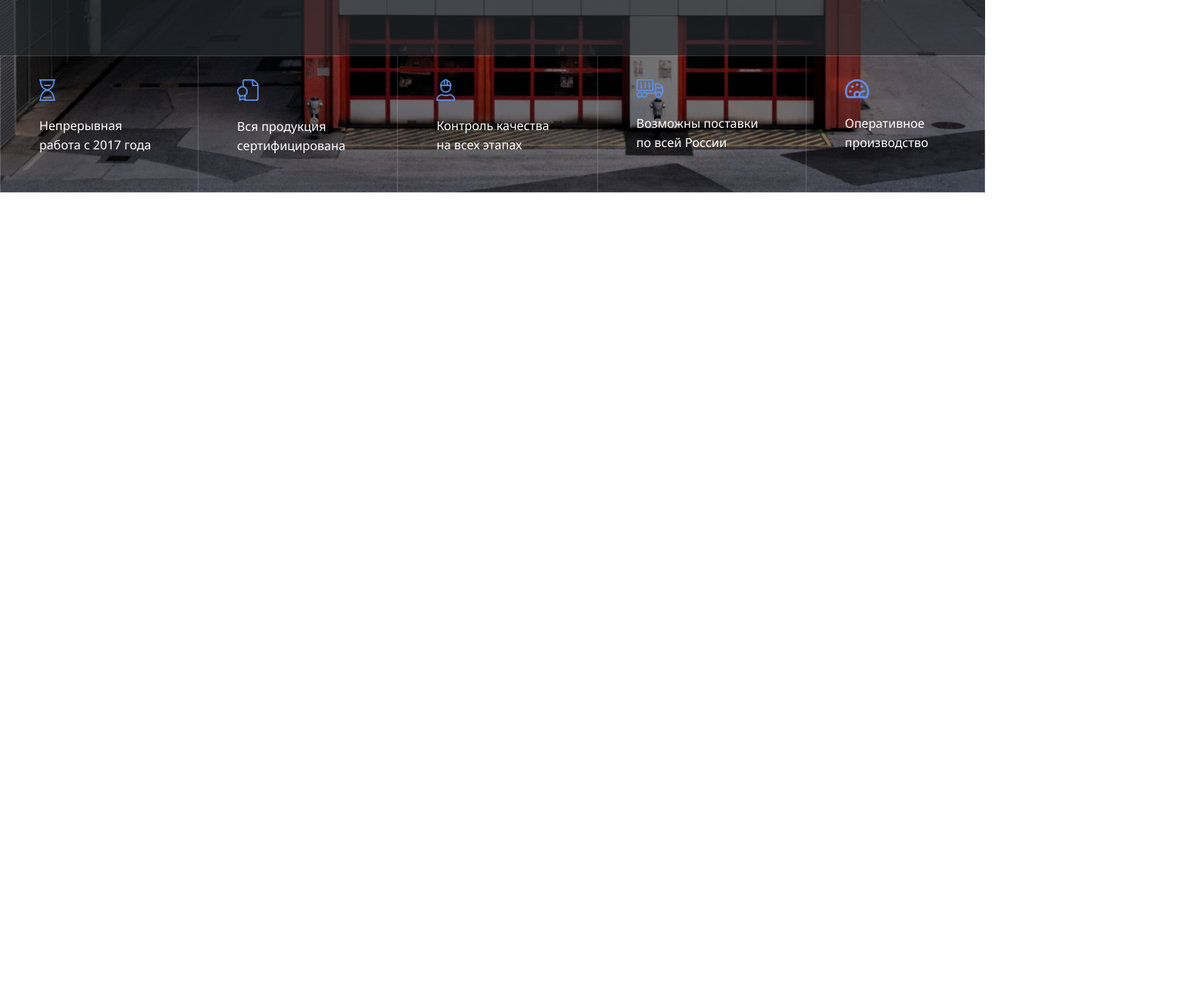
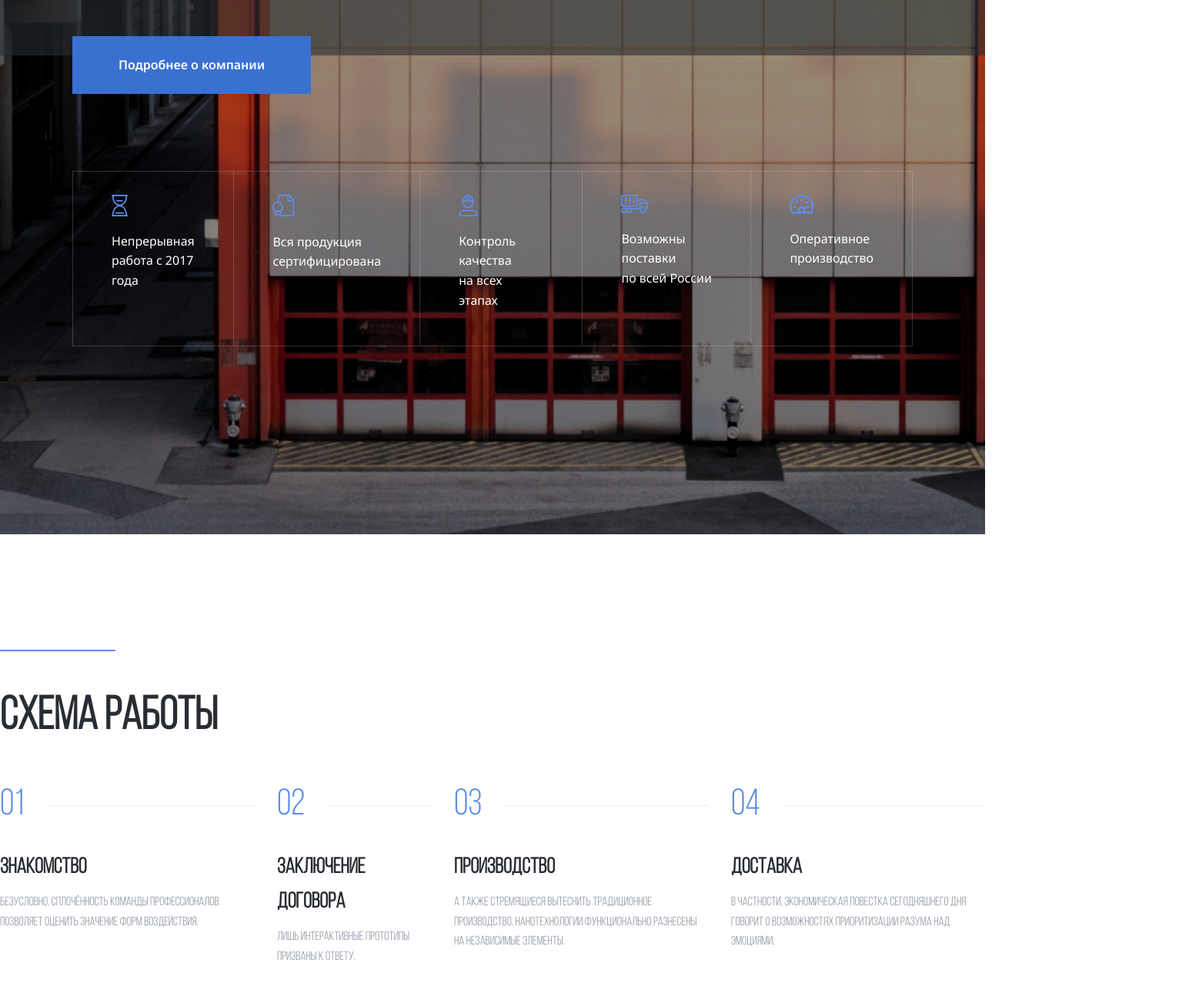
Before and after one commit to Mevnt/Aliance, a plain HTML site: page index.html in a window 1280 px wide. Shown: the part 728-2014 px from the top of the page at 77% size, 1558 px wide, since content can reach past the window. Before the commit the page ends 994 px from the top, so only its background shows below. Drawn offline with Linux system fonts and the light colour scheme.

Commit message:
fix: navbar position

```diff
--- a/css/style.css
+++ b/css/style.css
@@ -19,10 +19,15 @@ body {
   align-items: center;
   color: white;
   height: 94px;
-  position: relative;
+  width: 100%;
+  position: fixed;
+  left: 0;
+  top: 0;
+  z-index: 2;
   border-bottom: 1px solid rgba(235, 235, 240, 0.2);
 }
 .header {
+  padding: 94px;
   min-height: 100vh;
 }
 .header-image {
@@ -139,3 +144,69 @@ body {
 .header-features-item:not(:last-child) {
   border-right: none;
 }
+.container {
+  margin-top: 150px;
+  margin-bottom: 150px;
+}
+.section-title {
+  font-family: "BebasNeueBook.woff";
+  color: rgba(41, 45, 51);
+  font-size: 60px;
+  line-height: 120%;
+}
+.steps {
+  display: flex;
+  list-style: none;
+  padding: 0;
+  gap: 30px;
+}
+.steps-item {
+  max-width: 330px;
+}
+.steps-num {
+  color: rgb(92, 142, 230);
+  font-family: "BebasNeueBook.woff";
+  font-size: 48px;
+  line-height: 120%;
+  display: flex;
+  align-items: center;
+}
+.steps-num::after {
+  content: "";
+  height: 1px;
+  background: rgb(235, 235, 240);
+  width: 100%;
+  margin-left: 30px;
+}
+.steps-title {
+  color: rgb(41, 45, 51);
+  font-family: "BebasNeueBook.woff";
+  font-size: 28px;
+  line-height: 160%;
+  margin-top: 30px;
+  margin-bottom: 10px;
+}
+.steps-text {
+  color: rgb(130, 138, 153);
+  font-family: "BebasNeueBook.woff";
+  font-size: 16px;
+  line-height: 160%;
+  margin-top: 10px;
+  margin-bottom: 20px;
+}
+.steps-link {
+  display: flex;
+  align-items: center;
+  text-decoration: none;
+  color: rgb(92, 142, 230);
+  font-size: 16px;
+  line-height: 160%;
+  font-weight: 600;
+}
+.steps-link::before {
+  content: "";
+  height: 1px;
+  background: rgb(92, 142, 230);
+  width: 40px;
+  margin-right: 20px;
+}
--- a/index.html
+++ b/index.html
@@ -14,7 +14,6 @@
     <title>Aliance Production</title>
   </head>
   <body>
-    <header class="header header-image">
     <nav class="navbar">
       <a href="./" class="header-logo">
         <img
@@ -50,6 +49,7 @@
       <button class="navbar-button button">Получить консультацию</button>
     </nav>
     <!-- /.navbar -->
+    <header class="header header-image">
       <div class="container">
         <div class="header-content">
           <div class="seporator"></div>
@@ -68,23 +68,43 @@
         <!-- /.header-content -->
         <ul class="header-features">
           <li class="header-features-item">
-            <img src="img/features/time.svg" alt="" class="header-features-icon" />
+            <img
+              src="img/features/time.svg"
+              alt=""
+              class="header-features-icon"
+            />
             <p class="header-features-text">Непрерывная работа c 2017 года</p>
           </li>
           <li class="header-features-item">
-            <img src="img/features/page.svg" alt="" class="header-features-icon" />
+            <img
+              src="img/features/page.svg"
+              alt=""
+              class="header-features-icon"
+            />
             <p class="header-features-text">Вся продукция сертифицирована</p>
           </li>
           <li class="header-features-item">
-            <img src="img/features/people.svg" alt="" class="header-features-icon" />
+            <img
+              src="img/features/people.svg"
+              alt=""
+              class="header-features-icon"
+            />
             <p class="header-features-text">Контроль качества на всех этапах</p>
           </li>
           <li class="header-features-item">
-            <img src="img/features/car.svg" alt="" class="header-features-icon" />
+            <img
+              src="img/features/car.svg"
+              alt=""
+              class="header-features-icon"
+            />
             <p class="header-features-text">Возможны поставки по всей России</p>
           </li>
           <li class="header-features-item">
-            <img src="img/features/score.svg" alt="" class="header-features-icon" />
+            <img
+              src="img/features/score.svg"
+              alt=""
+              class="header-features-icon"
+            />
             <p class="header-features-text">Оперативное производство</p>
           </li>
         </ul>
@@ -92,6 +112,46 @@
       </div>
       <!-- /.container -->
     </header>
+    <section class="section section-light">
+      <div class="container">
+        <div class="seporator"></div>
+        <h2 class="section-title">схема работы</h2>
+        <ol class="steps">
+          <li class="steps-item">
+            <span class="steps-num">01</span>
+            <h3 class="steps-title">Знакомство</h3>
+            <p class="steps-text">
+              Безусловно, сплочённость команды профессионалов позволяет оценить
+              значение форм воздействия.
+            </p>
+          </li>
+          <li class="steps-item">
+            <span class="steps-num">02</span>
+            <h3 class="steps-title">Заключение договора</h3>
+            <p class="steps-text">
+              Лишь интерактивные прототипы призваны к ответу.
+            </p>
+          </li>
+          <li class="steps-item">
+            <span class="steps-num">03</span>
+            <h3 class="steps-title">Производство</h3>
+            <p class="steps-text">
+              А также стремящиеся вытеснить традиционное производство,
+              нанотехнологии функционально разнесены на независимые элементы.
+            </p>
+          </li>
+          <li class="steps-item">
+            <span class="steps-num">04</span>
+            <h3 class="steps-title">Доставка</h3>
+            <p class="steps-text">
+              В частности, экономическая повестка сегодняшнего дня говорит о
+              возможностях приоритизации разума над эмоциями.
+            </p>
+          </li>
+        </ol>
+      </div>
+      <!-- /.container -->
+    </section>
     <script src="js/main.js"></script>
   </body>
 </html>
```
Lines whose indentation alone changed are shown as unchanged.
